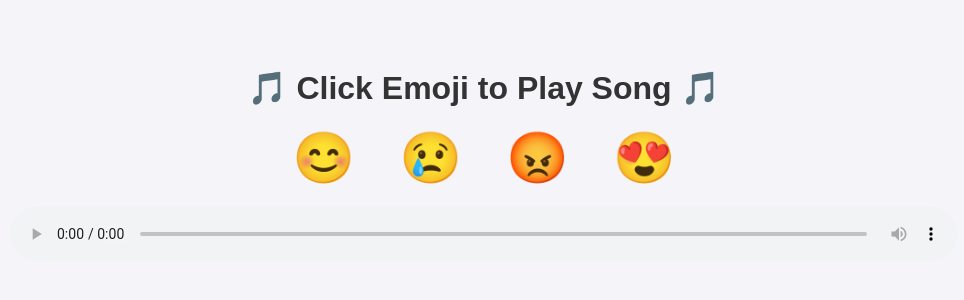
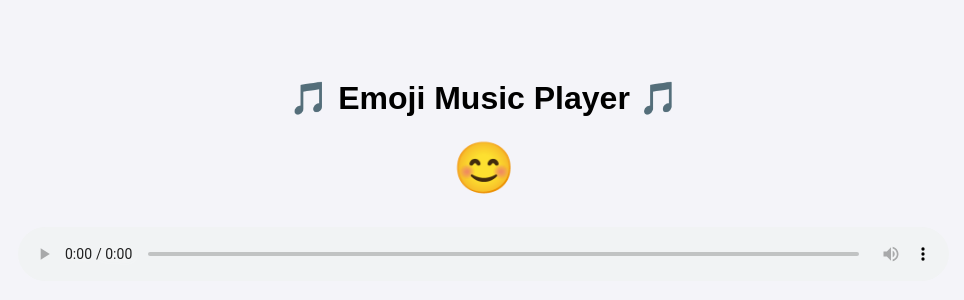
Before and after one commit to harpalsinh888/emotion-base-music-player-, a plain HTML site: page index.html in a window 1280 px wide. Shown: the whole page, without its empty margins (156-1120 px from the left). Drawn offline with Linux system fonts and the light colour scheme.

Commit message:
Update index.html

```diff
--- a/index.html
+++ b/index.html
@@ -9,44 +9,42 @@
       font-family: Arial, sans-serif;
       text-align: center;
       background: #f4f4f9;
-      padding: 40px;
-    }
-    h1 {
-      color: #333;
+      padding: 50px;
     }
     .emoji {
       font-size: 50px;
-      margin: 20px;
+      margin: 15px;
       cursor: pointer;
       transition: transform 0.2s;
     }
     .emoji:hover {
       transform: scale(1.3);
     }
+    audio {
+      margin-top: 30px;
+      width: 80%;
+    }
   </style>
 </head>
 <body>
-  <h1>🎵 Click Emoji to Play Song 🎵</h1>
-
-  <!-- Emojis -->
-  <div>
-    <span class="emoji" onclick="playSong('happy')">😊</span>
-    <span class="emoji" onclick="playSong('sad')">😢</span>
-    <span class="emoji" onclick="playSong('angry')">😡</span>
-    <span class="emoji" onclick="playSong('love')">😍</span>
+  <h1>🎵 Emoji Music Player 🎵</h1>
+  <div id="emojis">
+    <span class="emoji" data-song="happy">😊</span>
   </div>
 
-  <!-- Audio -->
-  <audio id="audioPlayer" controls style="margin-top:20px; width:80%;"></audio>
+  <audio id="player" controls></audio>
 
   <script>
-    function playSong(mood) {
-      const audio = document.getElementById("audioPlayer");
-      audio.src = `music/${mood}.mp3`; // 👈 Path check karo
-      audio.play().catch(err => {
-        alert("Audio play error: " + err);
+    const audio = document.getElementById("player");
+    const emojis = document.querySelectorAll(".emoji");
+
+    emojis.forEach(e => {
+      e.addEventListener("click", () => {
+        const mood = e.getAttribute("data-song");
+        audio.src = `${mood}.mp3`;   // root folder maa direct file
+        audio.play();
       });
-    }
+    });
   </script>
 </body>
 </html>
```
